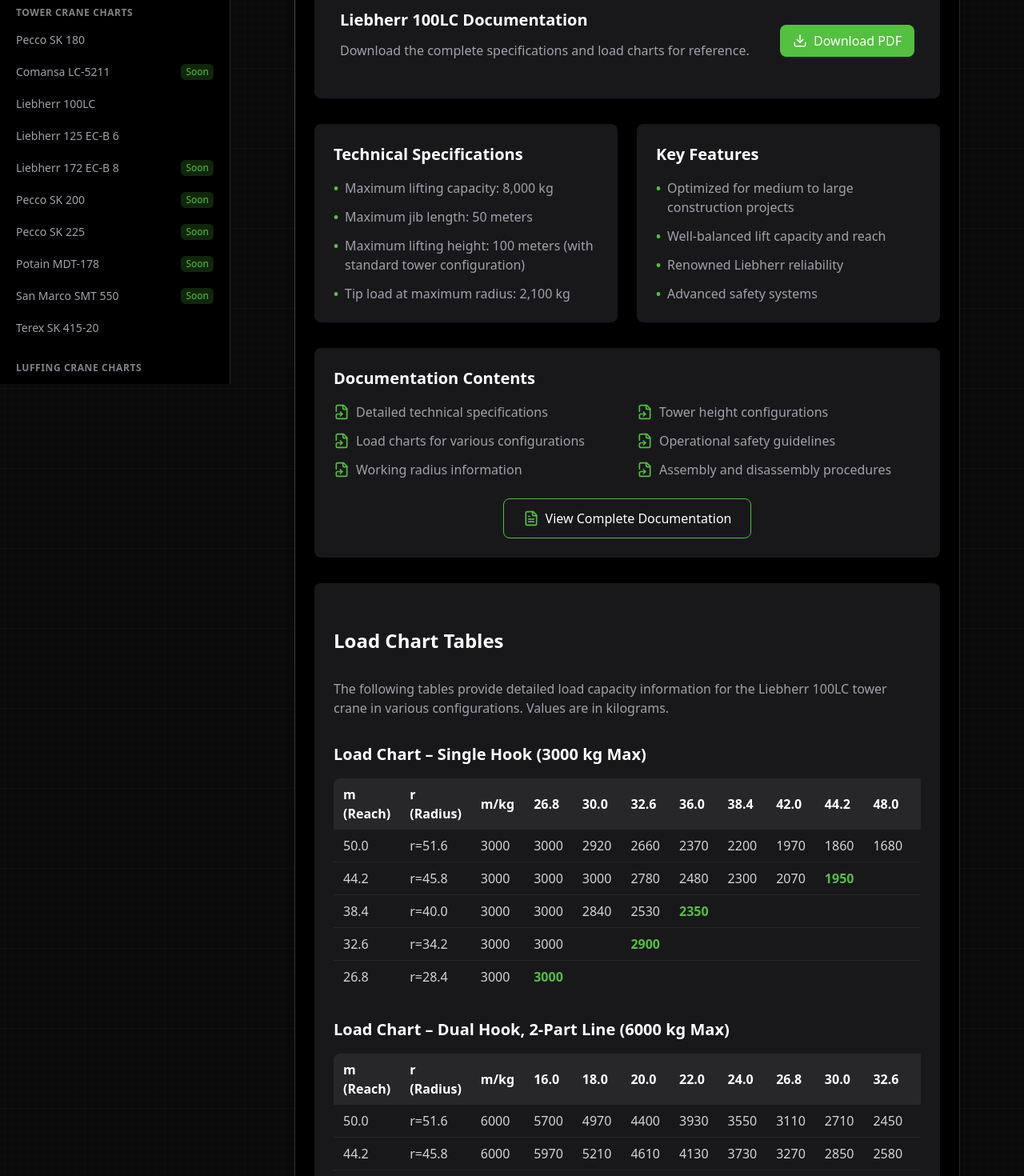
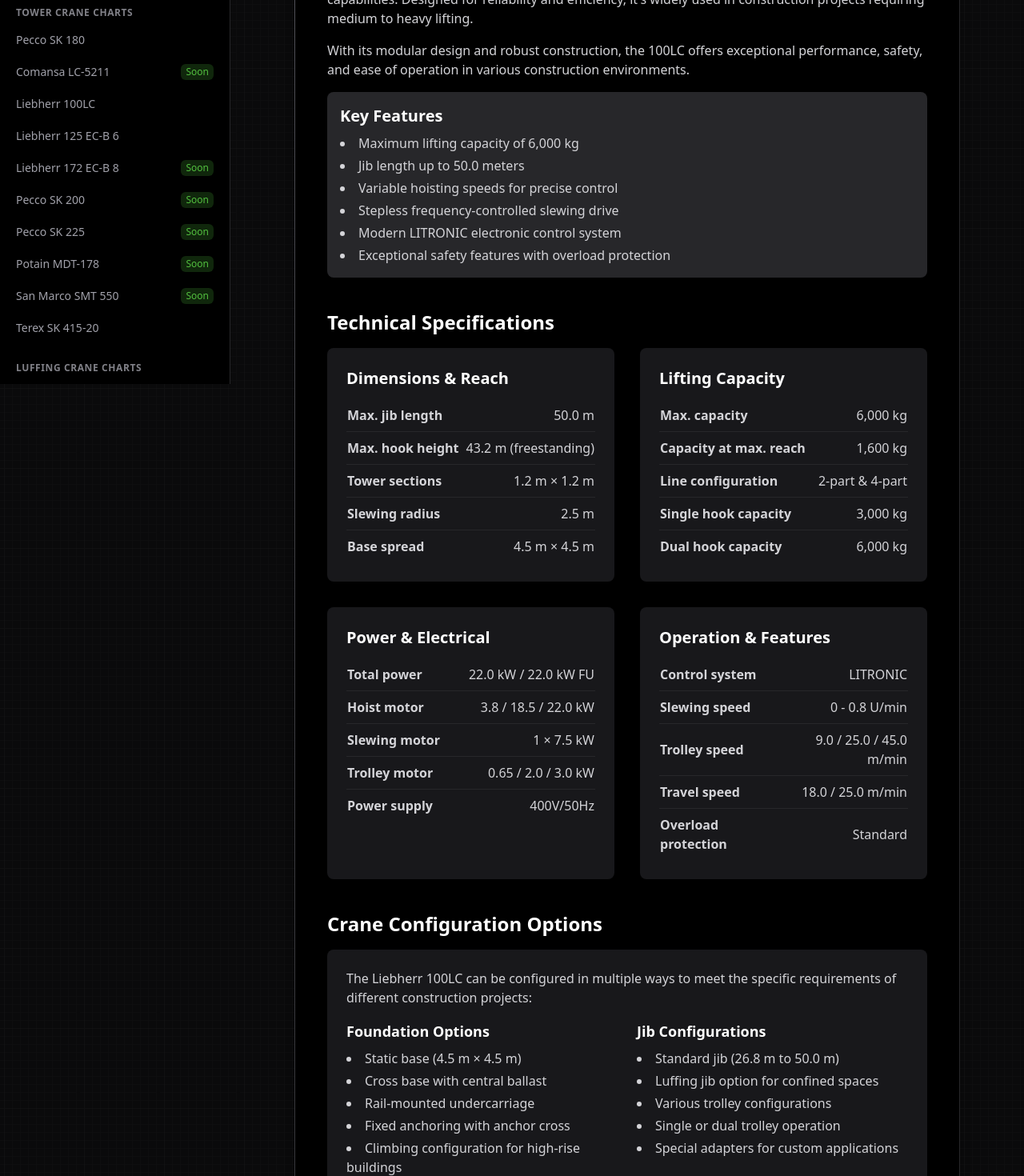
Before and after one commit to ArsCodeAmatoria/lilfoot, a Next.js app: page /tower-crane/liebherr-100lc in a window 1280 px wide. Shown: the part 320-1790 px from the top of the page at 80% size. Built offline with nearby package versions, Linux system fonts and the light colour scheme; a web font is replaced by a local one.

Commit message:
Fix trolley speed specifications for Liebherr 100LC

```diff
--- a/app/tower-crane/liebherr-100lc/page.tsx
+++ b/app/tower-crane/liebherr-100lc/page.tsx
@@ -1,142 +1,193 @@
-import React from 'react';
+import { Metadata } from 'next';
 import { Download, FileText, FileSymlink } from 'lucide-react';
 import LoadCharts from './charts';
 
-export const metadata = {
-  title: 'Liebherr 100LC Specifications | Tower Cranes | lilfoot',
-  description:
-    'Load charts and specifications for the Liebherr 100LC tower crane.',
+export const metadata: Metadata = {
+  title: 'Liebherr 100LC Tower Crane | LilFoot',
+  description: 'Specifications and load charts for the Liebherr 100LC tower crane.',
 };
 
-export default function Liebherr100LCPage() {
+export default function Liebherr100LC() {
   return (
-    <div className="text-white">
-      <div className="mb-8">
-        <h1 className="mb-4 text-3xl font-bold text-white">
-          Liebherr 100LC Tower Crane
-        </h1>
-        <p className="max-w-3xl text-gray-400">
-          The Liebherr 100LC is a versatile tower crane known for its
-          reliability and performance in medium to large construction projects.
-          This page provides comprehensive specifications, load charts, and
-          operational guidelines for crane operators.
+    <div className="container mx-auto px-4 py-8">
+      <h1 className="text-3xl font-bold mb-6">Liebherr 100LC Tower Crane</h1>
+
+      {/* Overview Section - Single Column */}
+      <div className="mb-10">
+        <h2 className="text-2xl font-bold mb-4">Overview</h2>
+        <p className="text-gray-300 mb-4">
+          The Liebherr 100LC is a versatile top-slewing tower crane with excellent load capacity and reach capabilities.
+          Designed for reliability and efficiency, it's widely used in construction projects requiring medium to heavy lifting.
         </p>
-      </div>
-
-      <div className="mb-8 rounded-lg bg-gray-900 p-8">
-        <div className="flex items-center justify-between">
-          <div>
-            <h2 className="mb-3 text-xl font-bold">Liebherr 100LC Documentation</h2>
-            <p className="mb-4 text-gray-400">
-              Download the complete specifications and load charts for reference.
-            </p>
-          </div>
-          <a
-            href="/pdfs/100LC.pdf"
-            target="_blank"
-            rel="noopener noreferrer"
-            className="flex items-center rounded-lg bg-highlight px-4 py-2 text-white hover:bg-green-600 transition-colors"
-          >
-            <Download size={18} className="mr-2" />
-            Download PDF
-          </a>
-        </div>
-      </div>
-
-      <div className="grid gap-6 md:grid-cols-2 mb-8">
-        <div className="rounded-lg bg-gray-900 p-6">
-          <h3 className="mb-4 text-xl font-bold">Technical Specifications</h3>
-          <ul className="space-y-3 text-gray-400">
-            <li className="flex">
-              <span className="mr-2 font-bold text-highlight">•</span>
-              Maximum lifting capacity: 8,000 kg
-            </li>
-            <li className="flex">
-              <span className="mr-2 font-bold text-highlight">•</span>
-              Maximum jib length: 50 meters
-            </li>
-            <li className="flex">
-              <span className="mr-2 font-bold text-highlight">•</span>
-              Maximum lifting height: 100 meters (with standard tower configuration)
-            </li>
-            <li className="flex">
-              <span className="mr-2 font-bold text-highlight">•</span>
-              Tip load at maximum radius: 2,100 kg
-            </li>
-          </ul>
-        </div>
-
-        <div className="rounded-lg bg-gray-900 p-6">
-          <h3 className="mb-4 text-xl font-bold">Key Features</h3>
-          <ul className="space-y-3 text-gray-400">
-            <li className="flex">
-              <span className="mr-2 font-bold text-highlight">•</span>
-              Optimized for medium to large construction projects
-            </li>
-            <li className="flex">
-              <span className="mr-2 font-bold text-highlight">•</span>
-              Well-balanced lift capacity and reach
-            </li>
-            <li className="flex">
-              <span className="mr-2 font-bold text-highlight">•</span>
-              Renowned Liebherr reliability
-            </li>
-            <li className="flex">
-              <span className="mr-2 font-bold text-highlight">•</span>
-              Advanced safety systems
-            </li>
+        <p className="text-gray-300 mb-4">
+          With its modular design and robust construction, the 100LC offers exceptional performance, safety, and ease of operation
+          in various construction environments.
+        </p>
+        <div className="bg-gray-800 p-4 rounded-lg">
+          <h3 className="text-xl font-bold mb-2">Key Features</h3>
+          <ul className="list-disc list-inside text-gray-300 space-y-1">
+            <li>Maximum lifting capacity of 6,000 kg</li>
+            <li>Jib length up to 50.0 meters</li>
+            <li>Variable hoisting speeds for precise control</li>
+            <li>Stepless frequency-controlled slewing drive</li>
+            <li>Modern LITRONIC electronic control system</li>
+            <li>Exceptional safety features with overload protection</li>
           </ul>
         </div>
       </div>
 
-      <div className="rounded-lg bg-gray-900 p-6 mb-8">
-        <h3 className="mb-4 text-xl font-bold">Documentation Contents</h3>
-        <div className="grid gap-6 md:grid-cols-2">
-          <ul className="space-y-3 text-gray-400">
-            <li className="flex items-center">
-              <FileSymlink size={20} className="mr-2 text-highlight" />
-              Detailed technical specifications
-            </li>
-            <li className="flex items-center">
-              <FileSymlink size={20} className="mr-2 text-highlight" />
-              Load charts for various configurations
-            </li>
-            <li className="flex items-center">
-              <FileSymlink size={20} className="mr-2 text-highlight" />
-              Working radius information
-            </li>
-          </ul>
-          <ul className="space-y-3 text-gray-400">
-            <li className="flex items-center">
-              <FileSymlink size={20} className="mr-2 text-highlight" />
-              Tower height configurations
-            </li>
-            <li className="flex items-center">
-              <FileSymlink size={20} className="mr-2 text-highlight" />
-              Operational safety guidelines
-            </li>
-            <li className="flex items-center">
-              <FileSymlink size={20} className="mr-2 text-highlight" />
-              Assembly and disassembly procedures
-            </li>
-          </ul>
+      <div className="mb-10">
+        <h2 className="text-2xl font-bold mb-4">Technical Specifications</h2>
+
+        <div className="grid grid-cols-1 md:grid-cols-2 gap-8">
+          <div className="bg-gray-900 p-6 rounded-lg shadow-md">
+            <h3 className="text-xl font-bold mb-3">Dimensions & Reach</h3>
+            <table className="w-full">
+              <tbody className="divide-y divide-gray-800">
+                <tr className="text-gray-300">
+                  <td className="py-2 font-semibold">Max. jib length</td>
+                  <td className="py-2 text-right">50.0 m</td>
+                </tr>
+                <tr className="text-gray-300">
+                  <td className="py-2 font-semibold">Max. hook height</td>
+                  <td className="py-2 text-right">43.2 m (freestanding)</td>
+                </tr>
+                <tr className="text-gray-300">
+                  <td className="py-2 font-semibold">Tower sections</td>
+                  <td className="py-2 text-right">1.2 m × 1.2 m</td>
+                </tr>
+                <tr className="text-gray-300">
+                  <td className="py-2 font-semibold">Slewing radius</td>
+                  <td className="py-2 text-right">2.5 m</td>
+                </tr>
+                <tr className="text-gray-300">
+                  <td className="py-2 font-semibold">Base spread</td>
+                  <td className="py-2 text-right">4.5 m × 4.5 m</td>
+                </tr>
+              </tbody>
+            </table>
+          </div>
+
+          <div className="bg-gray-900 p-6 rounded-lg shadow-md">
+            <h3 className="text-xl font-bold mb-3">Lifting Capacity</h3>
+            <table className="w-full">
+              <tbody className="divide-y divide-gray-800">
+                <tr className="text-gray-300">
+                  <td className="py-2 font-semibold">Max. capacity</td>
+                  <td className="py-2 text-right">6,000 kg</td>
+                </tr>
+                <tr className="text-gray-300">
+                  <td className="py-2 font-semibold">Capacity at max. reach</td>
+                  <td className="py-2 text-right">1,600 kg</td>
+                </tr>
+                <tr className="text-gray-300">
+                  <td className="py-2 font-semibold">Line configuration</td>
+                  <td className="py-2 text-right">2-part & 4-part</td>
+                </tr>
+                <tr className="text-gray-300">
+                  <td className="py-2 font-semibold">Single hook capacity</td>
+                  <td className="py-2 text-right">3,000 kg</td>
+                </tr>
+                <tr className="text-gray-300">
+                  <td className="py-2 font-semibold">Dual hook capacity</td>
+                  <td className="py-2 text-right">6,000 kg</td>
+                </tr>
+              </tbody>
+            </table>
+          </div>
         </div>
-        <div className="mt-6 flex justify-center">
-          <a
-            href="/pdfs/100LC.pdf"
-            target="_blank"
-            rel="noopener noreferrer"
-            className="flex items-center rounded-lg border border-highlight px-6 py-3 text-white hover:bg-gray-800 transition-colors"
-          >
-            <FileText size={20} className="mr-2 text-highlight" />
-            View Complete Documentation
-          </a>
+
+        <div className="mt-8 grid grid-cols-1 md:grid-cols-2 gap-8">
+          <div className="bg-gray-900 p-6 rounded-lg shadow-md">
+            <h3 className="text-xl font-bold mb-3">Power & Electrical</h3>
+            <table className="w-full">
+              <tbody className="divide-y divide-gray-800">
+                <tr className="text-gray-300">
+                  <td className="py-2 font-semibold">Total power</td>
+                  <td className="py-2 text-right">22.0 kW / 22.0 kW FU</td>
+                </tr>
+                <tr className="text-gray-300">
+                  <td className="py-2 font-semibold">Hoist motor</td>
+                  <td className="py-2 text-right">3.8 / 18.5 / 22.0 kW</td>
+                </tr>
+                <tr className="text-gray-300">
+                  <td className="py-2 font-semibold">Slewing motor</td>
+                  <td className="py-2 text-right">1 × 7.5 kW</td>
+                </tr>
+                <tr className="text-gray-300">
+                  <td className="py-2 font-semibold">Trolley motor</td>
+                  <td className="py-2 text-right">0.65 / 2.0 / 3.0 kW</td>
+                </tr>
+                <tr className="text-gray-300">
+                  <td className="py-2 font-semibold">Power supply</td>
+                  <td className="py-2 text-right">400V/50Hz</td>
+                </tr>
+              </tbody>
+            </table>
+          </div>
+
+          <div className="bg-gray-900 p-6 rounded-lg shadow-md">
+            <h3 className="text-xl font-bold mb-3">Operation & Features</h3>
+            <table className="w-full">
+              <tbody className="divide-y divide-gray-800">
+                <tr className="text-gray-300">
+                  <td className="py-2 font-semibold">Control system</td>
+                  <td className="py-2 text-right">LITRONIC</td>
+                </tr>
+                <tr className="text-gray-300">
+                  <td className="py-2 font-semibold">Slewing speed</td>
+                  <td className="py-2 text-right">0 - 0.8 U/min</td>
+                </tr>
+                <tr className="text-gray-300">
+                  <td className="py-2 font-semibold">Trolley speed</td>
+                  <td className="py-2 text-right">9.0 / 25.0 / 45.0 m/min</td>
+                </tr>
+                <tr className="text-gray-300">
+                  <td className="py-2 font-semibold">Travel speed</td>
+                  <td className="py-2 text-right">18.0 / 25.0 m/min</td>
+                </tr>
+                <tr className="text-gray-300">
+                  <td className="py-2 font-semibold">Overload protection</td>
+                  <td className="py-2 text-right">Standard</td>
+                </tr>
+              </tbody>
+            </table>
+          </div>
         </div>
       </div>
 
-      <div className="rounded-lg bg-gray-900 p-6">
-        <LoadCharts />
+      <div className="mb-10">
+        <h2 className="text-2xl font-bold mb-4">Crane Configuration Options</h2>
+        <div className="bg-gray-900 p-6 rounded-lg shadow-md">
+          <p className="text-gray-300 mb-4">
+            The Liebherr 100LC can be configured in multiple ways to meet the specific requirements of different construction projects:
+          </p>
+          <div className="grid grid-cols-1 md:grid-cols-2 gap-6">
+            <div>
+              <h3 className="text-lg font-bold mb-2">Foundation Options</h3>
+              <ul className="list-disc list-inside text-gray-300 space-y-1">
+                <li>Static base (4.5 m × 4.5 m)</li>
+                <li>Cross base with central ballast</li>
+                <li>Rail-mounted undercarriage</li>
+                <li>Fixed anchoring with anchor cross</li>
+                <li>Climbing configuration for high-rise buildings</li>
+              </ul>
+            </div>
+            <div>
+              <h3 className="text-lg font-bold mb-2">Jib Configurations</h3>
+              <ul className="list-disc list-inside text-gray-300 space-y-1">
+                <li>Standard jib (26.8 m to 50.0 m)</li>
+                <li>Luffing jib option for confined spaces</li>
+                <li>Various trolley configurations</li>
+                <li>Single or dual trolley operation</li>
+                <li>Special adapters for custom applications</li>
+              </ul>
+            </div>
+          </div>
+        </div>
       </div>
+
+      <LoadCharts />
     </div>
   );
 }
```
